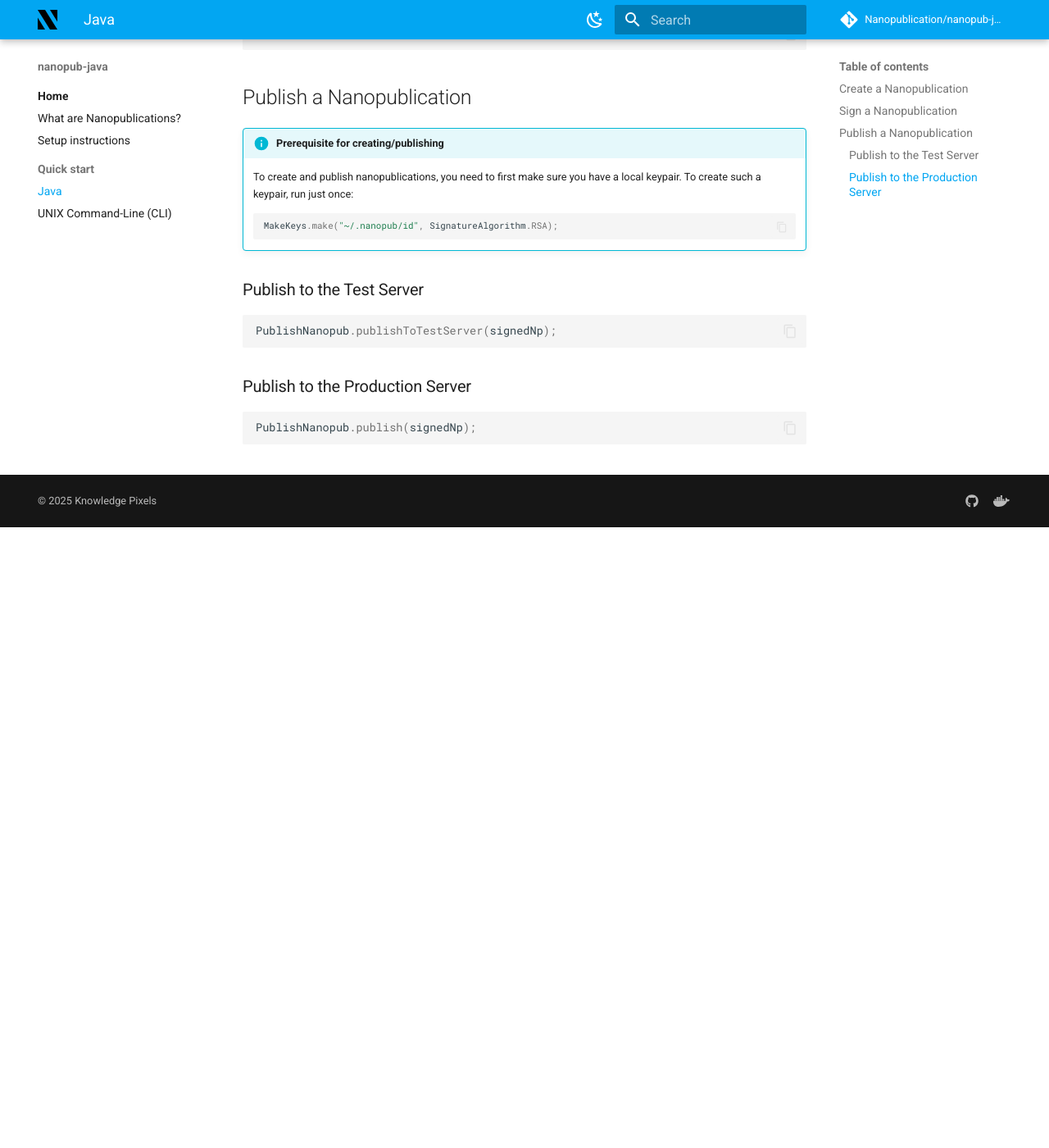
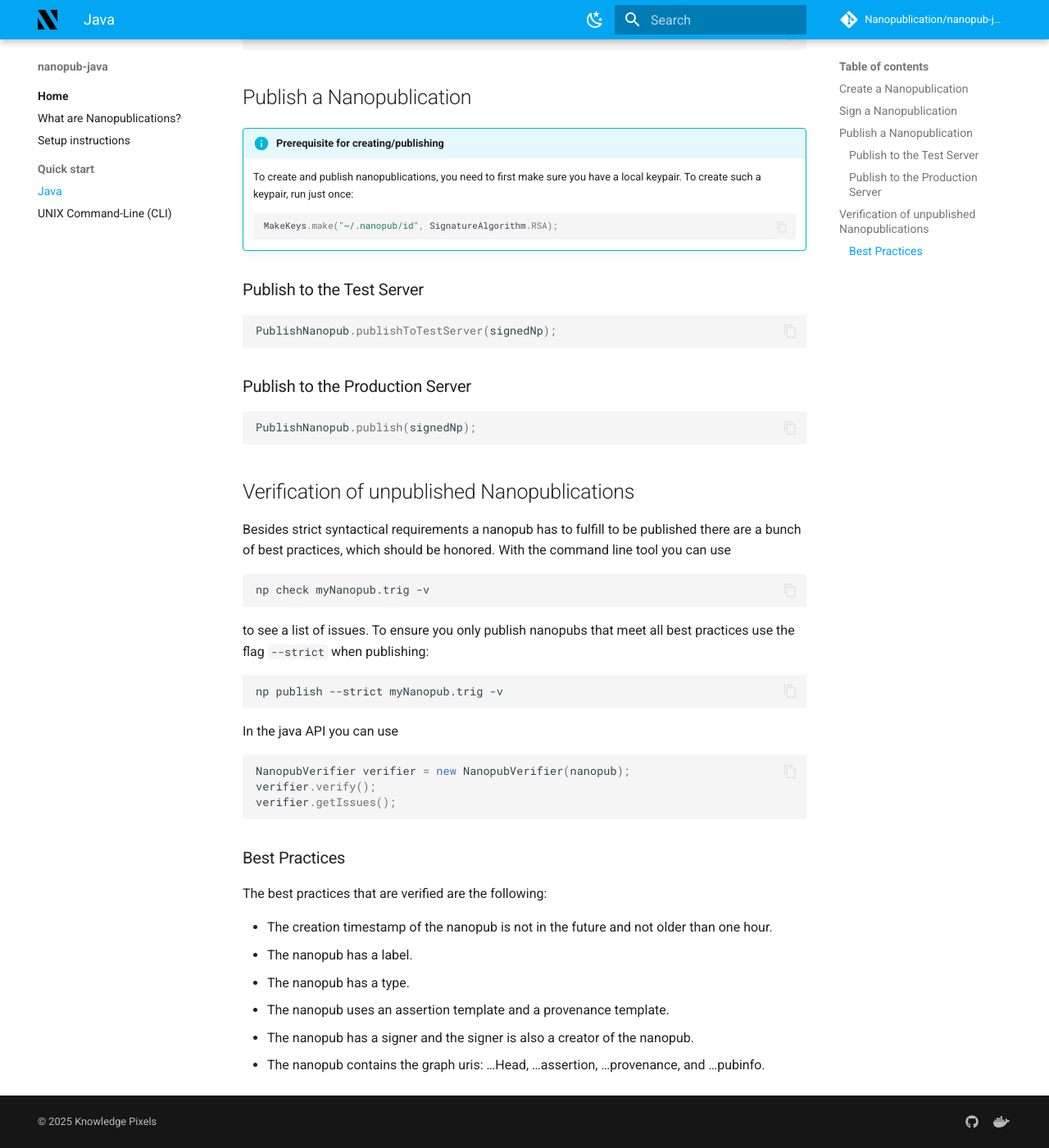
Before and after one commit to Nanopublication/nanopub-java, an MkDocs documentation site: the page built from docs/quick-start/java.md, in a window 1280 px wide and 1400 px high, scrolled down 757 px. Shown: the whole window at 82% size. Built offline with MkDocs 1.6.1 and Material for MkDocs 9.7.7, drawn with Linux system fonts in a browser that asks for light colours; comment, search, counter and statistics services are not loaded.

Commit message:
chore(doc): Documentation about best practices and verification

````diff
--- a/docs/quick-start/java.md
+++ b/docs/quick-start/java.md
@@ -47,3 +47,39 @@ PublishNanopub.publishToTestServer(signedNp);
 ```java
 PublishNanopub.publish(signedNp);
 ```
+
+## Verification of unpublished Nanopublications
+
+Besides strict syntactical requirements a nanopub has to fulfill to be published
+there are a bunch of best practices, which should be honored. With the command line
+tool you can use
+
+```bash
+np check myNanopub.trig -v
+```
+
+to see a list of issues. To ensure you only publish nanopubs that meet all best practices
+use the flag `--strict` when publishing:
+
+```bash
+np publish --strict myNanopub.trig -v
+```
+
+In the java API you can use
+
+```java
+NanopubVerifier verifier = new NanopubVerifier(nanopub);
+verifier.verify();
+verifier.getIssues();
+```
+
+### Best Practices
+
+The best practices that are verified are the following:
+
+- The creation timestamp of the nanopub is not in the future and not older than one hour.
+- The nanopub has a label.
+- The nanopub has a type.
+- The nanopub uses an assertion template and a provenance template.
+- The nanopub has a signer and the signer is also a creator of the nanopub.
+- The nanopub contains the graph uris: ...Head, ...assertion, ...provenance, and ...pubinfo.
````
